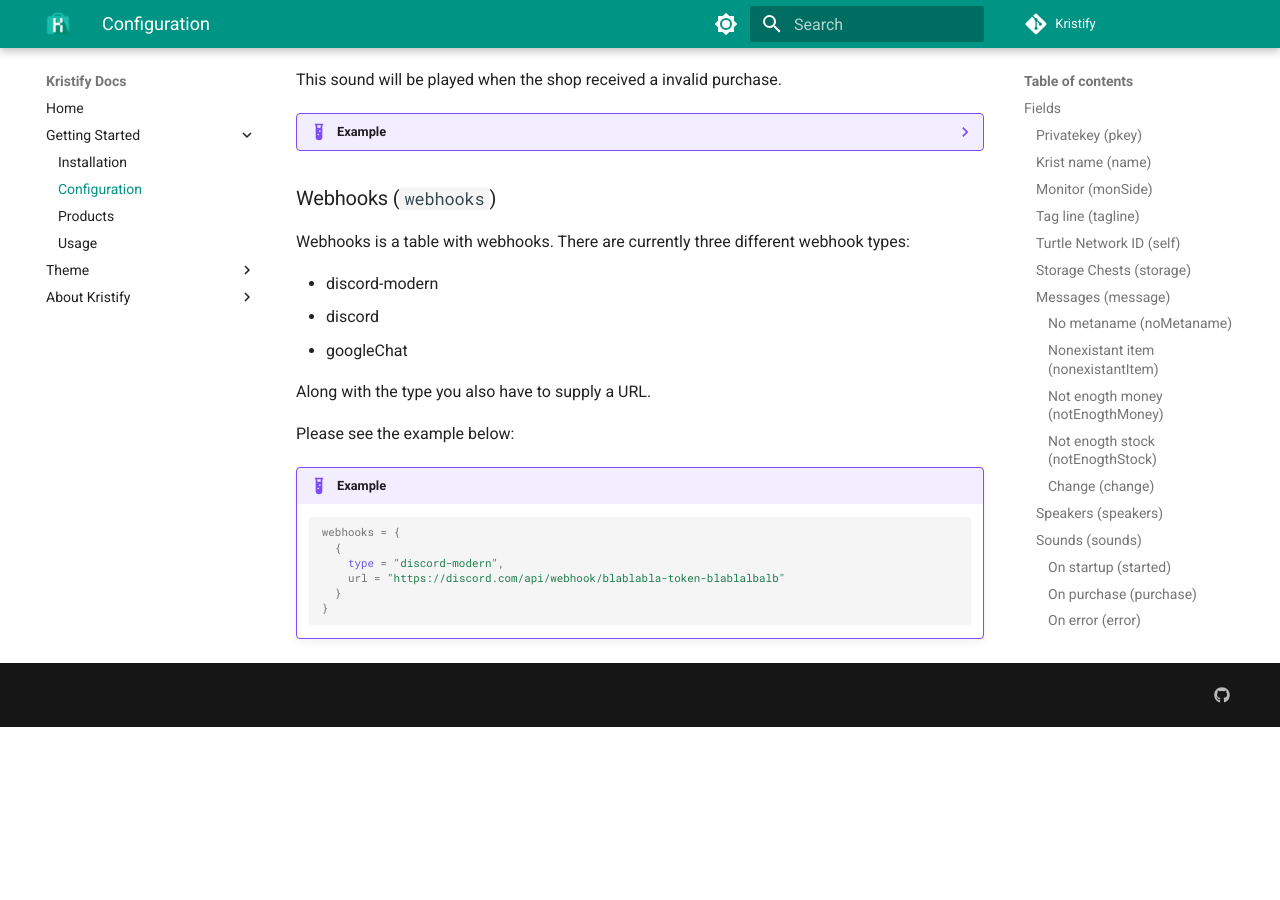
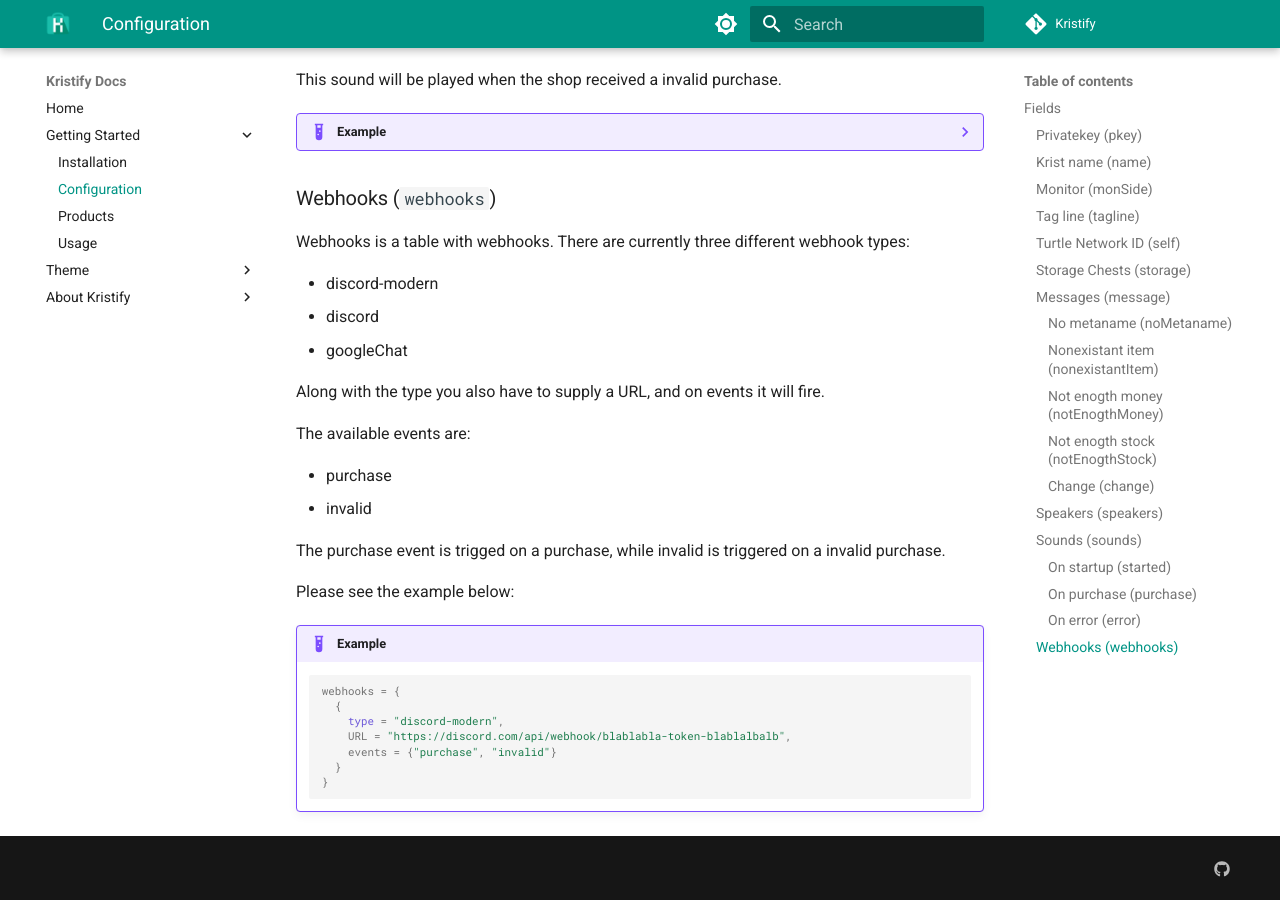
Before and after one commit to Kristify/docs, an MkDocs documentation site: the page built from docs/GettingStarted/configuration.md, in a window 1280 px wide and 900 px high, scrolled down 2908 px. Built offline with MkDocs 1.6.1 and Material for MkDocs 9.7.7, drawn with Linux system fonts in a browser that asks for light colours; comment, search, counter and statistics services are not loaded; before the commit the page ends 3635 px from its top, so only the background shows below that.

Commit message:
docs: Add updated webhooks to configuratoin

````diff
--- a/docs/GettingStarted/configuration.md
+++ b/docs/GettingStarted/configuration.md
@@ -148,7 +148,14 @@
 * discord
 * googleChat
 
-Along with the type you also have to supply a URL.
+Along with the type you also have to supply a URL, and on events it will fire.
+
+The available events are:
+
+* purchase
+* invalid
+
+The purchase event is trigged on a purchase, while invalid is triggered on a invalid purchase.
 
 Please see the example below:
 
@@ -157,7 +164,8 @@
     webhooks = {
       {
         type = "discord-modern",
-        url = "https://discord.com/api/webhook/blablabla-token-blablalbalb"
+        URL = "https://discord.com/api/webhook/blablabla-token-blablalbalb",
+        events = {"purchase", "invalid"}
       }
     }
     ```
````
